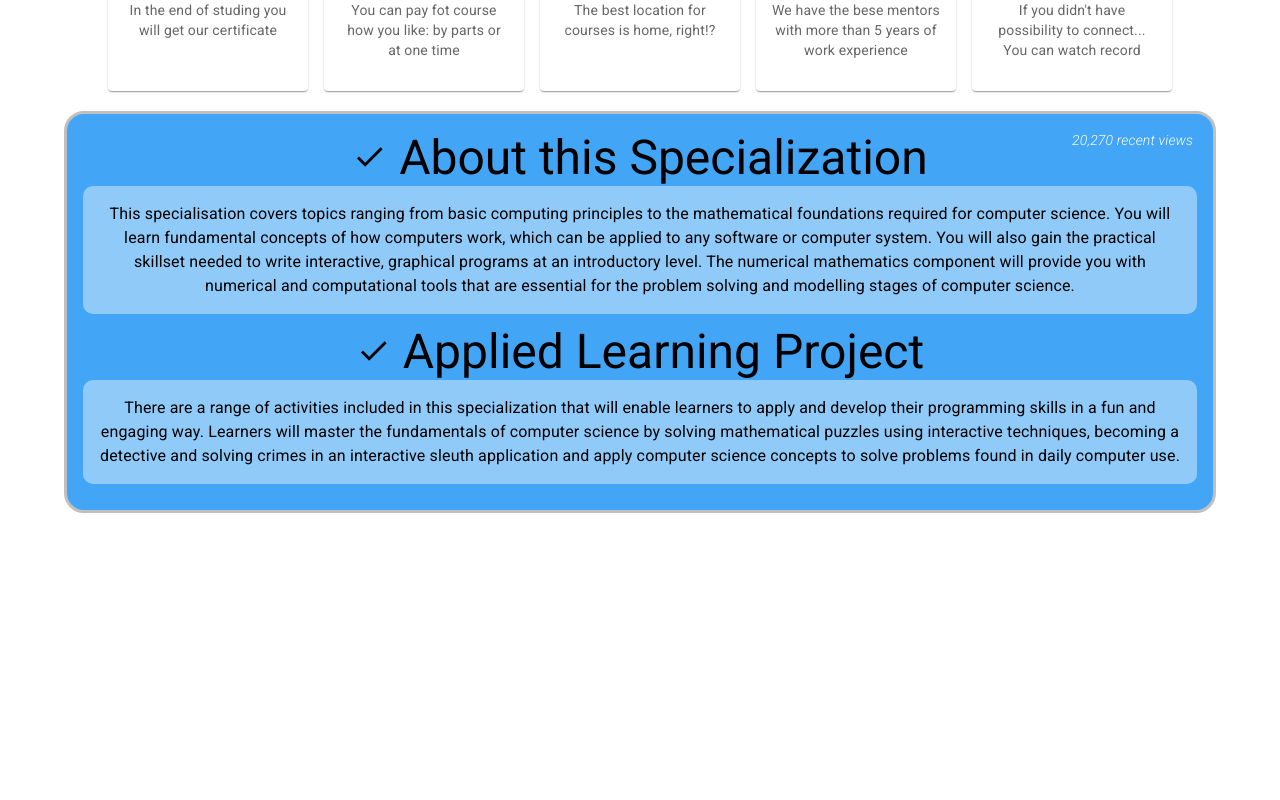
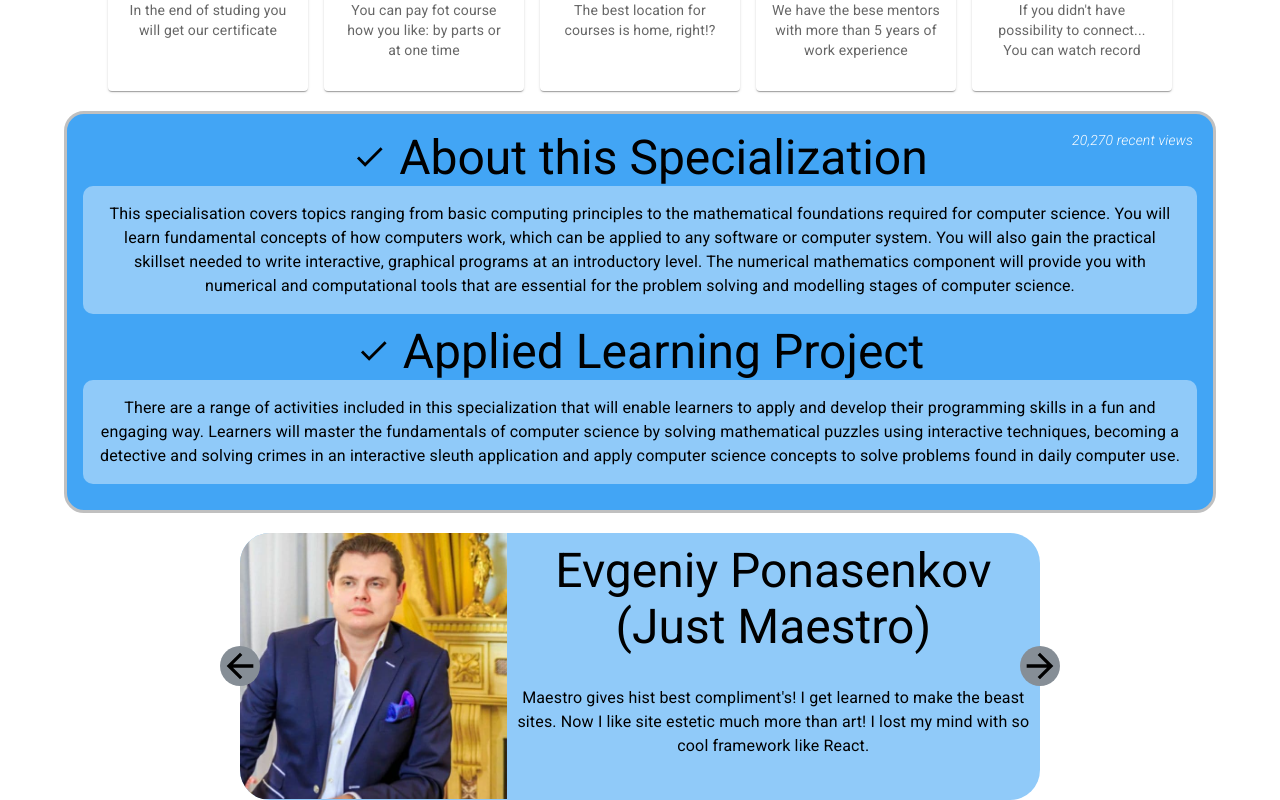
Before and after one commit to Severynson/registration_4_course_pet_proj_final_edition, a React (Create React App) app: page / in a window 1280 px wide. Shown: the part 725-1525 px from the top of the page. Before the commit the page ends 1258 px from the top, so only its background shows below. Built offline with nearby package versions, Linux system fonts and the light colour scheme.

Commit message:
Slider development is in progress+

```diff
--- a/src/Pages/MainPage/Carousel/Carousel.js
+++ b/src/Pages/MainPage/Carousel/Carousel.js
@@ -1,9 +1,12 @@
-import { Box } from "@mui/material";
+import { Box, Typography, Grid, CardMedia } from "@mui/material";
 import severyn from "../../../Images/Severyn.jpg";
 import ponasenkov from "../../../Images/Ponasenkov.jpg";
-import baumeister from "../../../Images/Baumeister.jpg"
-import heidegger from "../../../Images/Heideggert.jpg"
-import plato from "../../../Images/Plato.jpg"
+import baumeister from "../../../Images/Baumeister.jpg";
+import heidegger from "../../../Images/Heidegger.jpg";
+import plato from "../../../Images/Plato.jpg";
+import ArrowBackIcon from "@mui/icons-material/ArrowBack";
+import ArrowForwardIcon from "@mui/icons-material/ArrowForward";
+import { useEffect, useState } from "react";
 
 const carouselPages = [
   {
@@ -31,17 +34,81 @@ const carouselPages = [
     name: "Plato",
     feedbackText: `What I'm doing here??? Am I not dead for 2360+ years already? Severyn, sorry... BUT I CAN'T WRITE A FEEDBACK FOR YOUR PET PROJECT! LIVE ME ALONE!!!`,
   },
-
 ];
 
+
+
 const Carousel = () => {
+    const [offset, useOffset] = useState(0);
+
+    useEffect(() => {
+        console.log(window.screen.width);
+    }, []);
+
+
+
   return (
-    <>
-      <Box>
-        <Box>
-        </Box>
+    <Box sx={{ width: "800px", margin: "0 auto", position: "relative" }}>
+      <ArrowBackIcon
+        sx={{
+          position: "absolute",
+          fontSize: "40px",
+          left: 0,
+          top: "50%",
+          transform: "translate(-50%, -50%)",
+          backgroundColor: "#868e96",
+          borderRadius: "50%",
+          zIndex: "100",
+        }}
+      />
+      <ArrowForwardIcon
+        sx={{
+          position: "absolute",
+          fontSize: "40px",
+          right: 0,
+          top: "50%",
+          transform: "translate(50%, -50%)",
+          backgroundColor: "#868e96",
+          borderRadius: "50%",
+          zIndex: "100",
+        }}
+      />
+      <Box
+        sx={{
+          display: "flex",
+          overflow: "hidden",
+          borderRadius: "30px",
+          bgcolor: "#90caf9",
+        }}
+      >
+        {carouselPages.map(({ image, name, feedbackText }, i) => {
+            const offset = -800;
+          return (
+            <Box key={i} sx={{transform: `translateX(${offset}px)`}}>
+              <Grid container  width="800px">
+                <Grid item xs={4}>
+                  <Box>
+                    <CardMedia
+                      sx={{
+                        width: "100%",
+                        height: "auto",
+                      }}
+                      component="img"
+                      image={image}
+                      title={name}
+                    />
+                  </Box>
+                </Grid>
+                <Grid item xs={8} sx={{ p: "10px" }}>
+                  <Typography variant="h3" sx={{marginBottom: "6%"}}>{name}</Typography>
+                  <Typography variant="body1">{feedbackText}</Typography>
+                </Grid>
+              </Grid>
+            </Box>
+          );
+        })}
       </Box>
-    </>
+    </Box>
   );
 };
 
--- a/src/Pages/MainPage/MainPage.js
+++ b/src/Pages/MainPage/MainPage.js
@@ -2,6 +2,7 @@ import AfterHeader from "./AfterHeader/AfterHeader";
 import FeatureCards from "./FeatureCards/FeatureCards";
 import { Container } from "@mui/material";
 import Articles from "./Articles/Articles";
+import Carousel from "./Carousel/Carousel";
 
 const MainPage = () => {
   return (
@@ -10,6 +11,7 @@ const MainPage = () => {
         <AfterHeader />
         <FeatureCards />
         <Articles />
+        <Carousel />
       </Container>
     </main>
   );
```
Also changed, not shown: src/Images/Heidegger.jpg.
